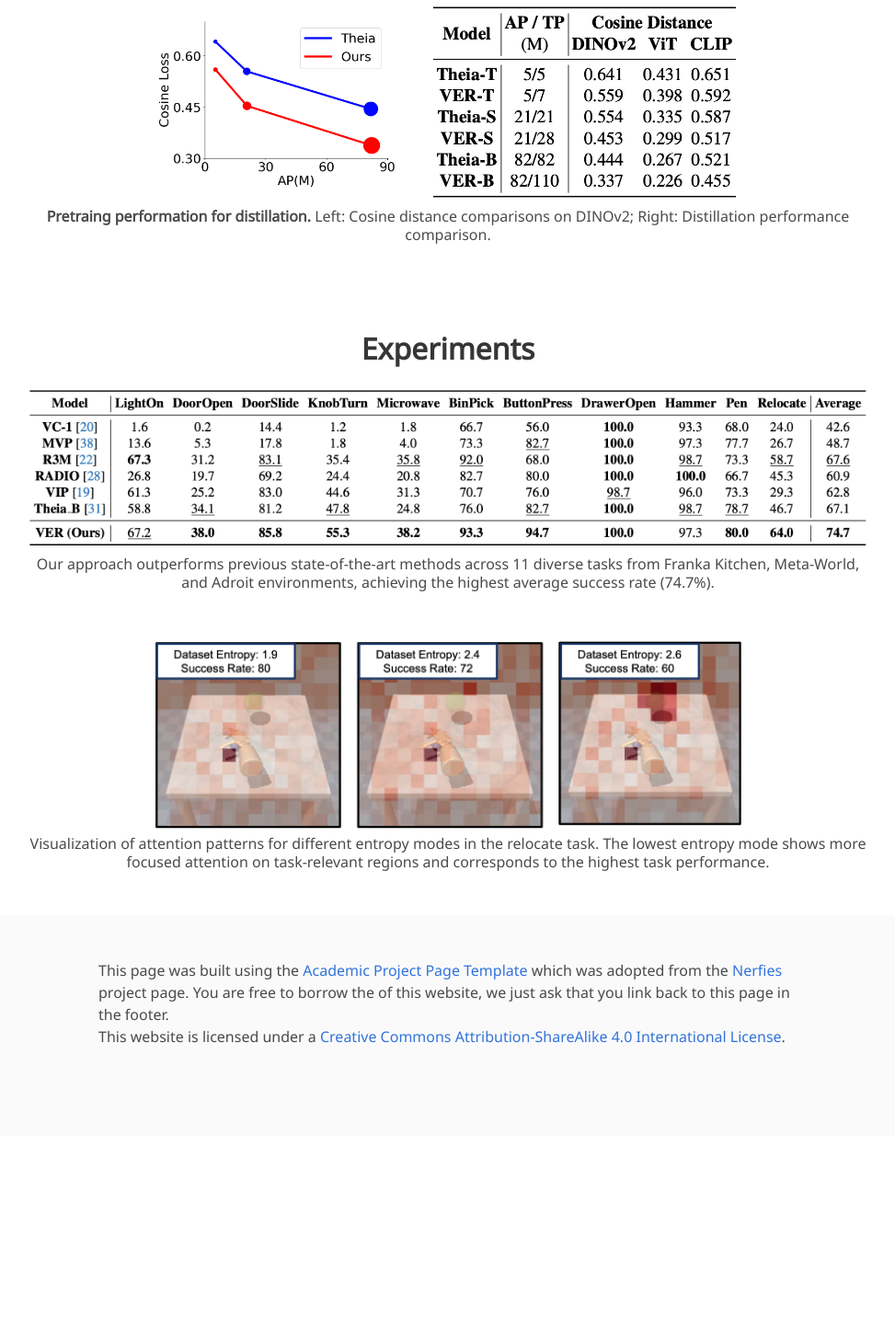
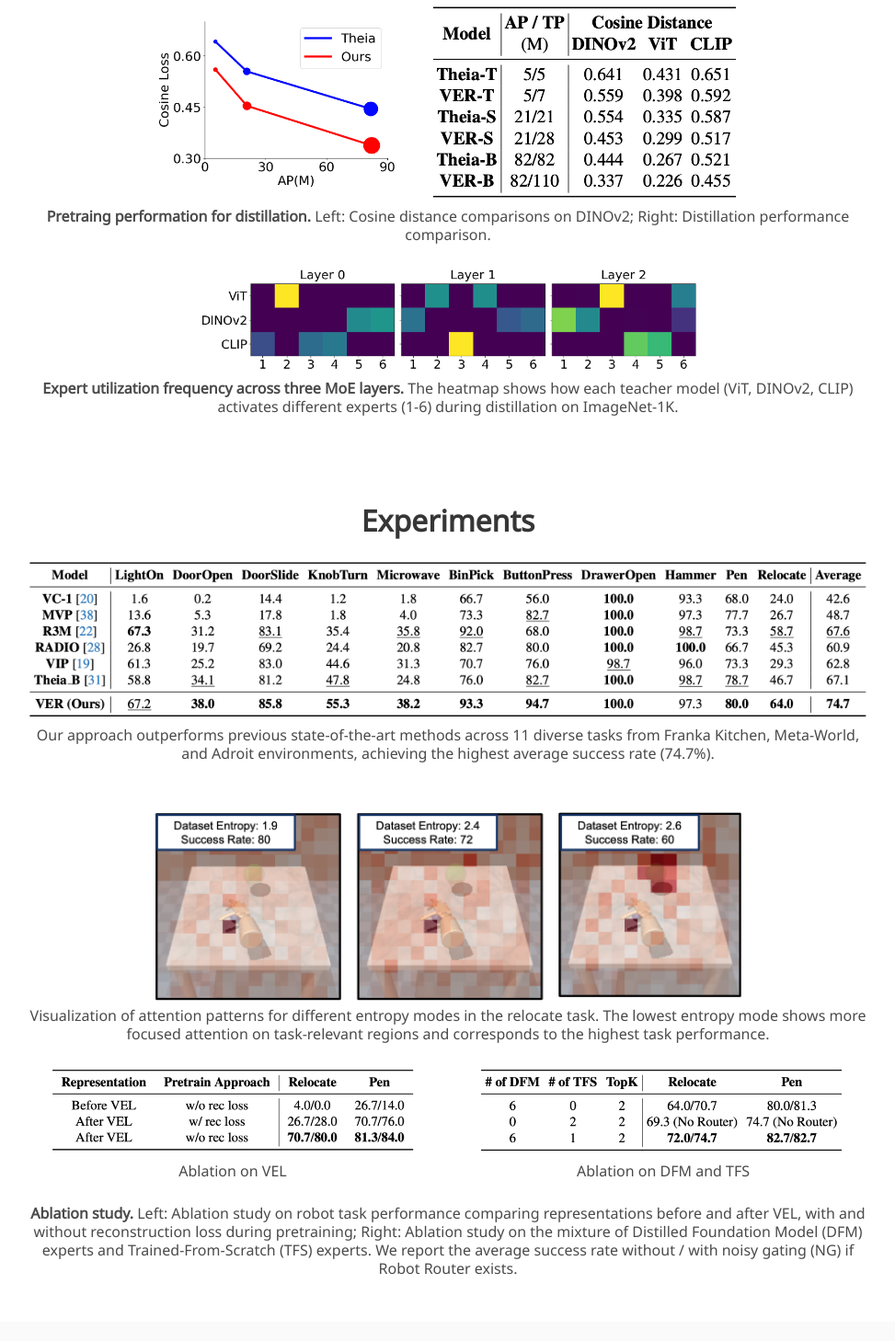
Before and after one commit to GeVER2025/GeVER2025.github.io, a plain HTML site: page index.html in a window 1280 px wide. Shown: the part 3242-4700 px from the top of the page at 92% size, without its empty margins (153-1126 px from the left). Before the commit the page ends 4477 px from the top, so only its background shows below. Drawn offline with nearby package versions, Linux system fonts and the light colour scheme; some icons are missing; a web font is replaced by a local one.

Commit message:
refinements

```diff
--- a/index.html
+++ b/index.html
@@ -259,17 +259,6 @@
 </section>
 </head>
 
-<!-- <body>
-<div class="video-container">
-  <div class="video-box">
-    <video class = "fixed_video_wider" poster="" id="tree" autoplay controls muted loop >
-      <source src="static/videos/hopper-stand_ours.mp4" type="video/mp4">
-      Your browser does not support the video tag.
-    </video>
-    <div class="caption">Hopper-stand</div>
-  </div>
-</div>
-</body> -->
 </html>
 
 
@@ -405,6 +394,13 @@
         <b>Pretraing performation for distillation.</b> Left: Cosine distance comparisons on DINOv2; Right: Distillation performance comparison.
       </h2>
 
+      <figure class="has-text-centered">
+        <img src="static/images/exp_freq_base_compact.png" alt="Description of image" style="max-width: 60%; height: auto;">
+      </figure>
+      <h2 class="subtitle has-text-centered" style="font-size: 16px;">
+        <b>Expert utilization frequency across three MoE layers.</b> The heatmap shows how each teacher model (ViT, DINOv2, CLIP) activates different experts (1-6) during distillation on ImageNet-1K.
+      </h2>
+
 
 
     </div>
@@ -434,204 +430,30 @@
         Visualization of attention patterns for different entropy modes in the relocate task. The lowest entropy mode shows more focused attention on task-relevant regions and corresponds to the highest task performance.
       </h2>
 
-
-
-
+      <div class="columns">
+        <div class="column is-half">
+          <figure class="has-text-centered">
+            <img src="static/images/vel.png" alt="Description of image" style="width: 90%; height: auto;">
+            <figcaption>Ablation on VEL</figcaption>
+          </figure>
+        </div>
+        <div class="column is-half">
+          <figure class="has-text-centered">
+            <img src="static/images/dfm_tfs.png" alt="Description of second image" style="width: 90%; height: auto;">
+            <figcaption>Ablation on DFM and TFS</figcaption>
+          </figure>
+        </div>
+      </div>
+      <h2 class="subtitle has-text-centered" style="font-size: 16px;">
+        <b>Ablation study.</b>
+        Left: Ablation study on robot task performance comparing representations before and after VEL, with and without reconstruction loss during pretraining;
+        Right: Ablation study on the mixture of Distilled Foundation Model (DFM) experts and Trained-From-Scratch (TFS) experts. We report the average success rate without / with noisy gating (NG) if Robot Router exists.
+      </h2>
 
     </div>
   </div>
 </section>
-<!-- <section class="hero image-section">
-  <div class="container is-max-desktop">
-    <div class="hero-body">
-      <div class="video-container">
-        <div class="video-box">
-          <video class = "fixed_video_wider" poster="" id="tree" autoplay controls muted loop >
-            <source src="static/videos/run_ours.mp4" type="video/mp4">
-            Your browser does not support the video tag.
-          </video>
-          <div class="caption">Ours</div>
-        </div>
-        <div class="video-box">
-          <video class = "fixed_video_wider" poster="" id="tree" autoplay controls muted loop >
-            <source src="static/videos/run_tdmpc2.mp4" type="video/mp4">
-            Your browser does not support the video tag.
-          </video>
-          <div class="caption">TD-MPC2</div>
-        </div>
-      </div>
-      <h2 class="subtitle has-text-centered" style="font-size: 20px;">
-        h1hand-run-v0
-      </h2>
 
-      <div class="video-container">
-        <div class="video-box">
-          <video class = "fixed_video_wider" poster="" id="tree" autoplay controls muted loop >
-            <source src="static/videos/slide_ours.mp4" type="video/mp4">
-            Your browser does not support the video tag.
-          </video>
-          <div class="caption">Ours</div>
-        </div>
-        <div class="video-box">
-          <video class = "fixed_video_wider" poster="" id="tree" autoplay controls muted loop >
-            <source src="static/videos/slide_tdmpc2.mp4" type="video/mp4">
-            Your browser does not support the video tag.
-          </video>
-          <div class="caption">TD-MPC2</div>
-        </div>
-      </div>
-      <h2 class="subtitle has-text-centered" style="font-size: 20px;">
-        h1hand-slide-v0
-      </h2>
-
-    </div>
-  </div>
-</section> -->
-
-
-<!-- <section class="hero teaser">
-  <div class="container is-max-desktop">
-    <div class="hero-body">
-      <video poster="" id="tree" autoplay controls muted loop height="100%">
-        <source src="static/videos/multitask-realrobot.mp4"
-        type="video/mp4">
-      </video>
-      <h2 class="subtitle has-text-centered" style="font-size: 16px;">
-        <b>Multitask - FANUC Robotic Arm</b>.
-      </h2>
-    </div>
-  </div>
-</section> -->
-
-
-<!-- Image carousel -->
-<!-- <section class="hero is-small">
-  <div class="hero-body">
-    <div class="container">
-      <div id="results-carousel" class="carousel results-carousel">
-       <div class="item">
-        Your image here -->
-        <!-- <img src="static/images/carousel1.jpg" alt="MY ALT TEXT"/>
-        <h2 class="subtitle has-text-centered">
-          First image description.
-        </h2>
-      </div>
-      <div class="item">
-        Your image here -->
-        <!-- <img src="static/images/carousel2.jpg" alt="MY ALT TEXT"/>
-        <h2 class="subtitle has-text-centered">
-          Second image description.
-        </h2>
-      </div>
-      <div class="item"> -->
-        <!-- Your image here -->
-        <!-- <img src="static/images/carousel3.jpg" alt="MY ALT TEXT"/>
-        <h2 class="subtitle has-text-centered">
-         Third image description.
-       </h2>
-     </div>
-     <div class="item"> -->
-      <!-- Your image here -->
-      <!-- <img src="static/images/carousel4.jpg" alt="MY ALT TEXT"/>
-      <h2 class="subtitle has-text-centered">
-        Fourth image description.
-      </h2>
-    </div>
-  </div>
-</div>
-</div>
-</section> -->
-<!-- End image carousel -->
-
-
-
-
-<!-- Youtube video -->
-<!-- <section class="hero is-small is-light">
-  <div class="hero-body">
-    <div class="container">
-       Paper video. -->
-      <!-- <h2 class="title is-3">Video Presentation</h2>
-      <div class="columns is-centered has-text-centered">
-        <div class="column is-four-fifths">
-
-          <div class="publication-video">
-            Youtube embed code here -->
-            <!-- <iframe src="https://www.youtube.com/embed/JkaxUblCGz0" frameborder="0" allow="autoplay; encrypted-media" allowfullscreen></iframe>
-          </div>
-        </div>
-      </div>
-    </div>
-  </div>
-</section>  -->
-<!-- End youtube video -->
-
-
-<!-- Video carousel -->
-<!-- <section class="hero is-small">
-  <div class="hero-body">
-    <div class="container">
-      <h2 class="title is-3">Another Carousel</h2>
-      <div id="results-carousel" class="carousel results-carousel">
-        <div class="item item-video1">
-          <video poster="" id="video1" autoplay controls muted loop height="100%">
-            Your video file here -->
-            <!-- <source src="static/videos/carousel1.mp4"
-            type="video/mp4">
-          </video>
-        </div>
-        <div class="item item-video2">
-          <video poster="" id="video2" autoplay controls muted loop height="100%">
-            Your video file here -->
-            <!-- <source src="static/videos/carousel2.mp4"
-            type="video/mp4">
-          </video>
-        </div>
-        <div class="item item-video3">
-          <video poster="" id="video3" autoplay controls muted loop height="100%">\
-            Your video file here -->
-            <!-- <source src="static/videos/carousel3.mp4"
-            type="video/mp4">
-          </video>
-        </div>
-      </div>
-    </div>
-  </div>
-</section> -->
-<!-- End video carousel -->
-
-
-
-<!-- Paper poster -->
-<!-- <section class="hero is-small is-light">
-  <div class="hero-body">
-    <div class="container">
-      <h2 class="title">Poster</h2>
-
-      <iframe  src="static/pdfs/sample.pdf" width="100%" height="550">
-          </iframe>
-
-      </div>
-    </div>
-  </section> -->
-<!--End paper poster -->
-
-
-<!-- BibTex citation -->
-<!-- <section class="section" id="BibTeX">
-  <div class="container is-max-desktop content">
-    <h2 class="title">BibTeX</h2>
-    <pre><code>
-      @article{lin2025td,
-        title={TD-M (PC) $\^{} 2$: Improving Temporal Difference MPC Through Policy Constraint},
-        author={Lin, Haotian and Wang, Pengcheng and Schneider, Jeff and Shi, Guanya},
-        journal={arXiv preprint arXiv:2502.03550},
-        year={2025}
-      }
-    </code></pre>
-  </div>
-</section> -->
-<!-- End BibTex citation -->
 
 
 <footer class="footer">
```
Also changed, not shown: static/images/dfm_tfs.png (added), static/images/exp_freq_base_compact.png (added), static/images/vel.png (added).
